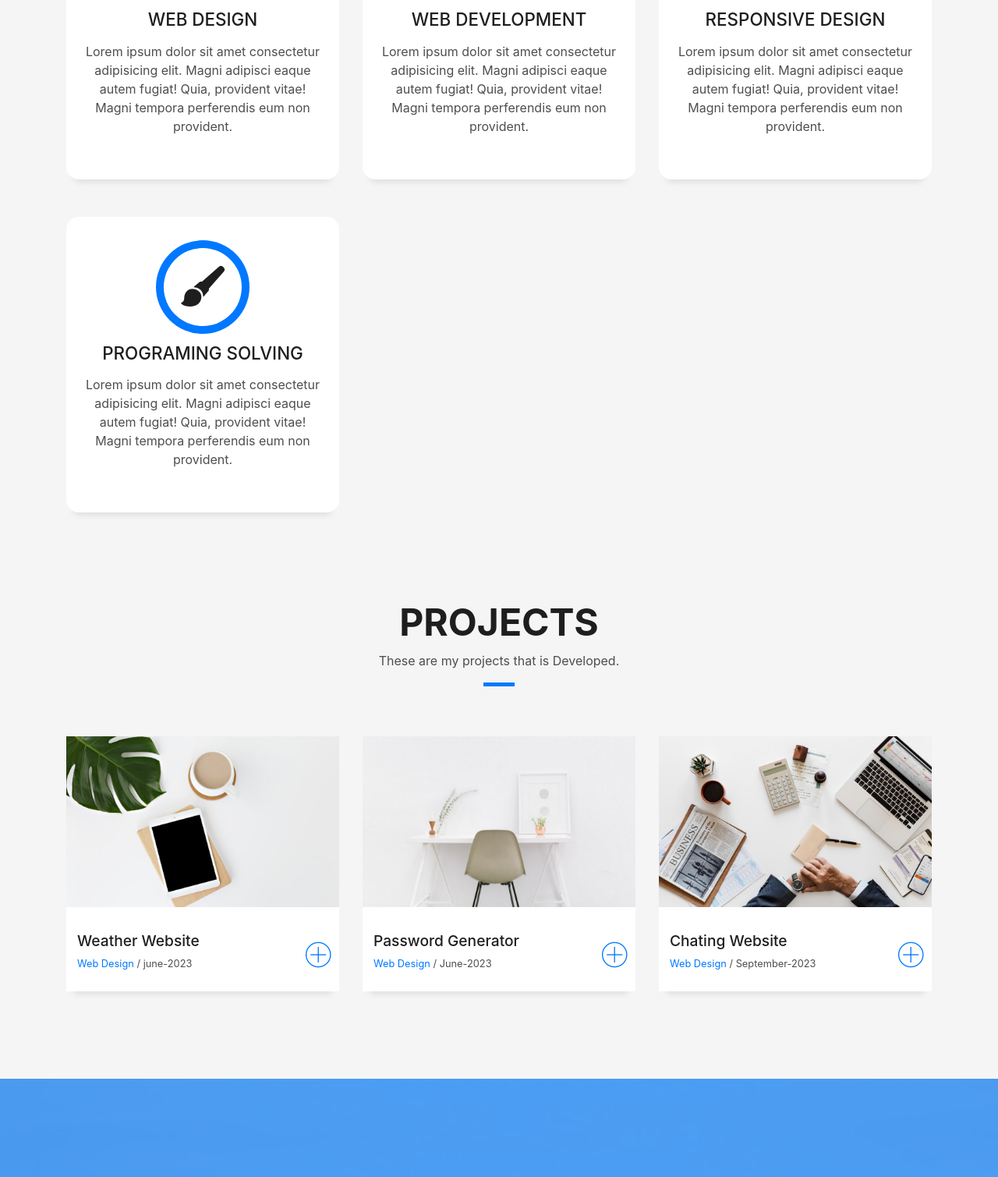
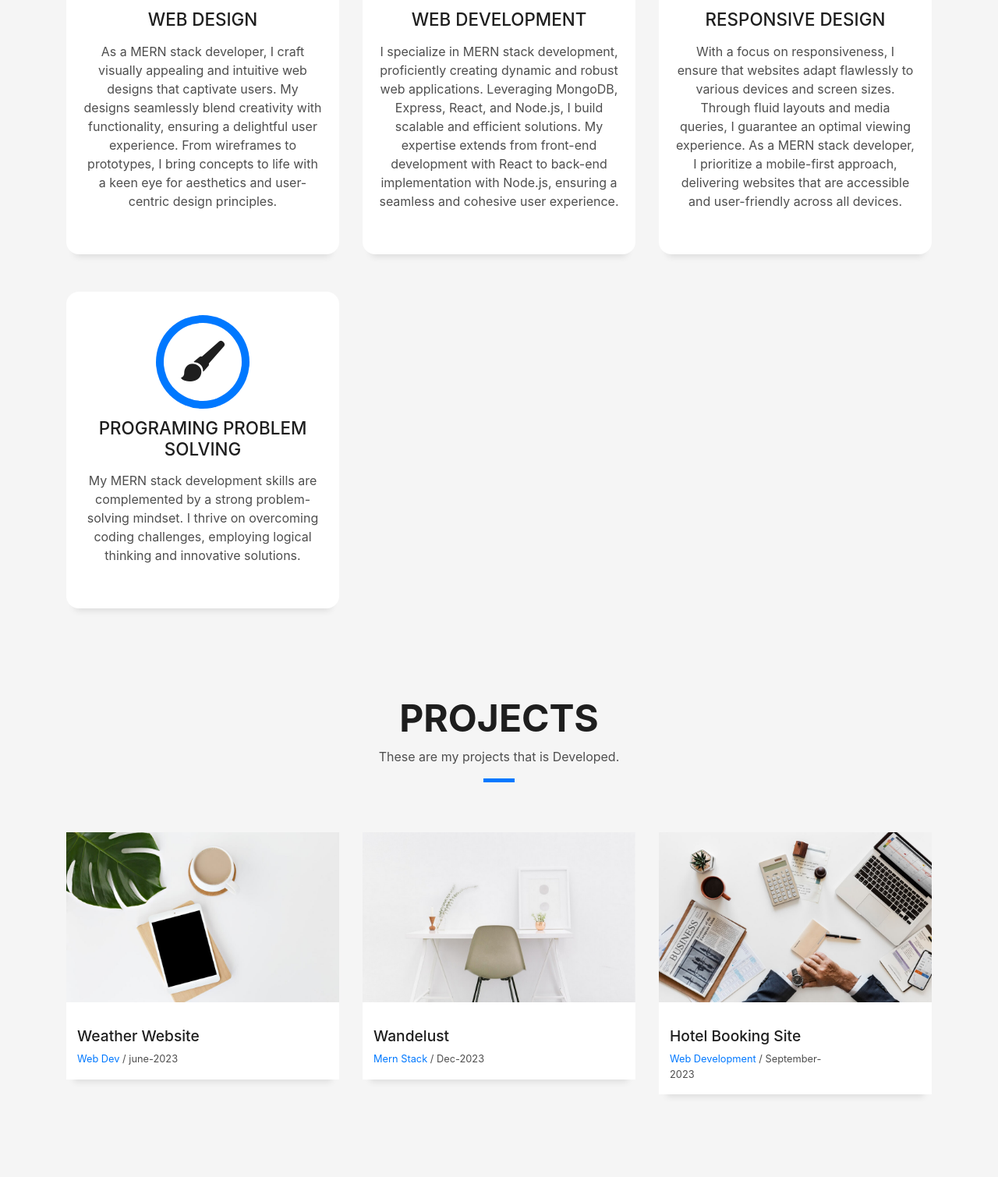
Before and after one commit to VISHNU4546/Portfolio, a plain HTML site: page portFolio/index.html in a window 1280 px wide. Shown: the part 1817-3326 px from the top of the page at 78% size. Drawn offline with Linux system fonts and the light colour scheme; files whose address does not match are found by name.

Commit message:
Update index.html

```diff
--- a/portFolio/index.html
+++ b/portFolio/index.html
@@ -20,10 +20,10 @@
   <link href="lib/ionicons/css/ionicons.min.css" rel="stylesheet">
   <link href="lib/owlcarousel/assets/owl.carousel.min.css" rel="stylesheet">
   <link href="lib/lightbox/css/lightbox.min.css" rel="stylesheet">
-
   <!-- Main Stylesheet File -->
   <link href="css/style.css" rel="stylesheet">
-
+  <script async src="https://pagead2.googlesyndication.com/pagead/js/adsbygoogle.js?client=ca-pub-2368017206629412"
+  crossorigin="anonymous"></script>
 
 </head>
 
@@ -104,12 +104,12 @@
                 </div>
                 <div class="skill-mf">
                   <p class="title-s">Skill</p>
-                  <span>HTML</span> <span class="pull-right"></span>
+                  <span>REACT JS</span> <span class="pull-right"></span>
                   <div class="progress">
                     <div class="progress-bar" role="progressbar" style="width: 85%;" aria-valuenow="85" aria-valuemin="0"
                       aria-valuemax="100"></div>
                   </div>
-                  <span>CSS3</span> <span class="pull-right"></span>
+                  <span>NODE JS</span> <span class="pull-right"></span>
                   <div class="progress">
                     <div class="progress-bar" role="progressbar" style="width: 75%" aria-valuenow="75" aria-valuemin="0"
                       aria-valuemax="100"></div>
@@ -172,9 +172,9 @@
             <div class="service-content">
               <h2 class="s-title">Web Design</h2>
               <p class="s-description text-center">
-                Lorem ipsum dolor sit amet consectetur adipisicing elit. Magni adipisci eaque autem fugiat! Quia,
-                provident vitae! Magni
-                tempora perferendis eum non provident.
+                As a MERN stack developer, I craft visually appealing and intuitive web designs that captivate users. My designs seamlessly blend creativity with functionality, ensuring a delightful user experience. From wireframes to prototypes, I bring concepts to life with a keen eye for aesthetics and user-centric design principles.
+
+
               </p>
             </div>
           </div>
@@ -187,9 +187,9 @@
             <div class="service-content">
               <h2 class="s-title">Web Development</h2>
               <p class="s-description text-center">
-                Lorem ipsum dolor sit amet consectetur adipisicing elit. Magni adipisci eaque autem fugiat! Quia,
-                provident vitae! Magni
-                tempora perferendis eum non provident.
+                I specialize in MERN stack development, proficiently creating dynamic and robust web applications. Leveraging MongoDB, Express, React, and Node.js, I build scalable and efficient solutions. My expertise extends from front-end development with React to back-end implementation with Node.js, ensuring a seamless and cohesive user experience.
+
+
               </p>
             </div>
           </div>
@@ -203,9 +203,7 @@
             <div class="service-content">
               <h2 class="s-title">Responsive Design</h2>
               <p class="s-description text-center">
-                Lorem ipsum dolor sit amet consectetur adipisicing elit. Magni adipisci eaque autem fugiat! Quia,
-                provident vitae! Magni
-                tempora perferendis eum non provident.
+                With a focus on responsiveness, I ensure that websites adapt flawlessly to various devices and screen sizes. Through fluid layouts and media queries, I guarantee an optimal viewing experience. As a MERN stack developer, I prioritize a mobile-first approach, delivering websites that are accessible and user-friendly across all devices.
               </p>
             </div>
           </div>
@@ -216,11 +214,9 @@
               <span class="ico-circle"><i class="ion-paintbrush"></i></span>
             </div>
             <div class="service-content">
-              <h2 class="s-title">Programing Solving</h2>
+              <h2 class="s-title">Programing Problem Solving</h2>
               <p class="s-description text-center">
-                Lorem ipsum dolor sit amet consectetur adipisicing elit. Magni adipisci eaque autem fugiat! Quia,
-                provident vitae! Magni
-                tempora perferendis eum non provident.
+                My MERN stack development skills are complemented by a strong problem-solving mindset. I thrive on overcoming coding challenges, employing logical thinking and innovative solutions.
               </p>
             </div>
           </div>
@@ -259,13 +255,13 @@
                   <div class="col-sm-8">
                     <a href="https://weather-app-akki.netlify.app/"><h2 class="w-title">Weather Website </h2></a>
                     <div class="w-more">
-                      <span class="w-ctegory">Web Design</span> / <span class="w-date">june-2023</span>
+                      <span class="w-ctegory">Web Dev</span> / <span class="w-date">june-2023</span>
                     </div>
                   </div>
                   <div class="col-sm-4">
-                    <div class="w-like">
+                    <!-- <div class="w-like">
                       <span class="ion-ios-plus-outline"></span>
-                    </div>
+                    </div> -->
                   </div>
                 </div>
               </div>
@@ -281,15 +277,15 @@
               <div class="work-content">
                 <div class="row">
                   <div class="col-sm-8">
-                   <a href="https://web-by-akki.netlify.app/"> <h2 class="w-title">Password Generator</h2></a>
+                   <a href="https://wanderlustt.onrender.com/listings/"> <h2 class="w-title">Wandelust</h2></a>
                     <div class="w-more">
-                      <span class="w-ctegory">Web Design</span> / <span class="w-date">June-2023</span>
+                      <span class="w-ctegory">Mern Stack</span> / <span class="w-date">Dec-2023</span>
                     </div>
                   </div>
                   <div class="col-sm-4">
-                    <div class="w-like">
+                    <!-- <div class="w-like">
                       <span class="ion-ios-plus-outline"></span>
-                    </div>
+                    </div> -->
                   </div>
                 </div>
               </div>
@@ -305,15 +301,15 @@
               <div class="work-content">
                 <div class="row">
                   <div class="col-sm-8">
-                  <a href="https://wanderlustt.onrender.com/listings">  <h2 class="w-title">Chating Website</h2></a>
+                  <a href="https://hotel-booking-akki.netlify.app/">  <h2 class="w-title">Hotel Booking Site</h2></a>
                     <div class="w-more">
-                      <span class="w-ctegory">Web Design</span> / <span class="w-date">September-2023</span>
+                      <span class="w-ctegory">Web Development</span> / <span class="w-date">September-2023</span>
                     </div>
                   </div>
                   <div class="col-sm-4">
-                    <div class="w-like">
+                    <!-- <div class="w-like">
                       <span class="ion-ios-plus-outline"></span>
-                    </div>
+                    </div> -->
                   </div>
                 </div>
               </div>
@@ -338,13 +334,13 @@
           <div class="contact-mf">
             <div id="contact" class="box-shadow-full">
               <div class="row">
-                <div class="col-md-6">
+                <!-- <div class="col-md-6">
                   <div class="title-box-2">
-                    <h5 class="title-left">
+                     <h5 class="title-left">
                       Send Message Us
-                    </h5>
+                    </h5> -->
                   </div>
-                  <div>
+                  <!-- <div>
                       <form action="" method="post" role="form" data-netlify="true" class="contactForm" netlify>
                       <div id="sendmessage">Your message has been sent. Thank you!</div>
                       <div id="errormessage"></div>
@@ -379,7 +375,7 @@
                       </div>
                     </form>
                   </div>
-                </div>
+                </div>-->
                 <div class="col-md-6">
                   <div class="title-box-2 pt-4 pt-md-0">
                     <h5 class="title-left">
@@ -393,15 +389,14 @@
                     <ul class="list-ico">
                       <li><span class="ion-ios-location"></span> Jaipur,Rajsthan</li>
                       <li><span class="ion-ios-telephone"></span> 8949611885</li>
-                      <li><span class="ion-email"></span> Vishnukumawat4546@gmail.com</li>
+                      <li><a href="./img/VISHNU_RESUME.pdf"><span class="ion-email"></span> Resume</a></li>
                     </ul>
                   </div>
                   <div class="socials">
                     <ul>
                       <li><a href="https://github.com/VISHNU4546"><span class="ico-circle"><i class="ion-social-github"></i></span></a></li>
                       <li><a href="https://www.linkedin.com/in/vishnu-kumawat-9b8b7320b/"><span class="ico-circle"><i class="ion-social-linkedin"></i></span></a></li>
-                      <li><a href="
-                        wa.link/v5a820"><span class="ico-circle"><i class="ion-social-whatsapp"></i></span></a></li>
+                      <li><a href="mailto: Vishnukumawat4546@gmail.com"><span class="ico-circle"><i class="ion-email"></i></span></a></li>
                       <!-- <li><a href=""><span class="ico-circle"><i class="ion-social-pinterest"></i></span></a></li> -->
                     </ul>
                   </div>
@@ -442,7 +437,7 @@
   <script src="lib/lightbox/js/lightbox.min.js"></script>
   <script src="lib/typed/typed.min.js"></script>
   <!-- Contact Form JavaScript File -->
-  <script src="contactform/contactform.js"></script>
+  <!-- <script src="contactform/contactform.js"></script> -->
 
   <!-- Template Main Javascript File -->
   <script src="js/main.js"></script>
```
